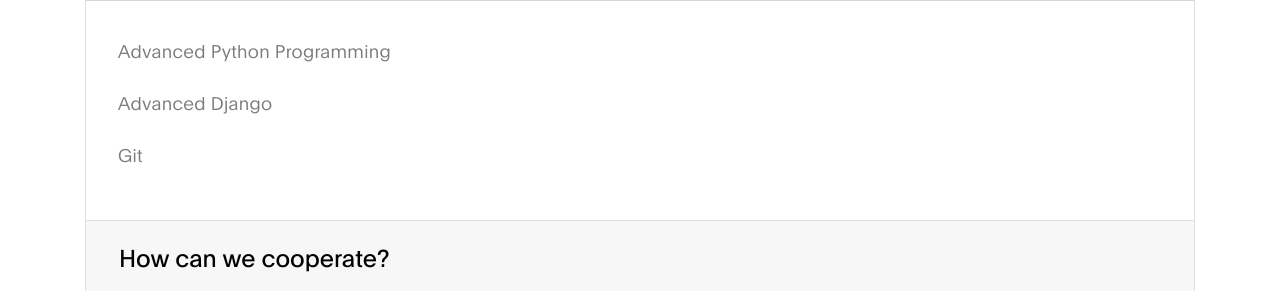
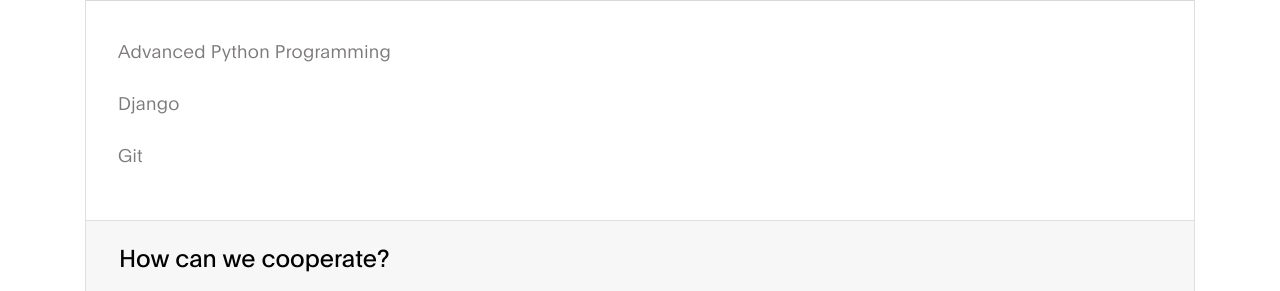
Before and after one commit to mjmkh/resume-mjmk, a Django app: page / in a window 1280 px wide, after a click on "Which courses did I pass?". Shown: the part 2544-2835 px from the top of the page. Run offline with Django 3.2, Linux system fonts and the light colour scheme; some libraries are stand-ins or nearby versions.

Commit message:
Update index.html

```diff
--- a/template/website/index.html
+++ b/template/website/index.html
@@ -280,7 +280,7 @@
                         <div id="collapseThree" class="collapse" aria-labelledby="headingThree" data-parent="#accordionExample">
                           <div class="card-body">
                             <p>Advanced Python Programming</p>
-                            <p>Advanced Django</p>
+                            <p>Django</p>
                             <p>Git</p>
                           </div>
                         </div>
```
